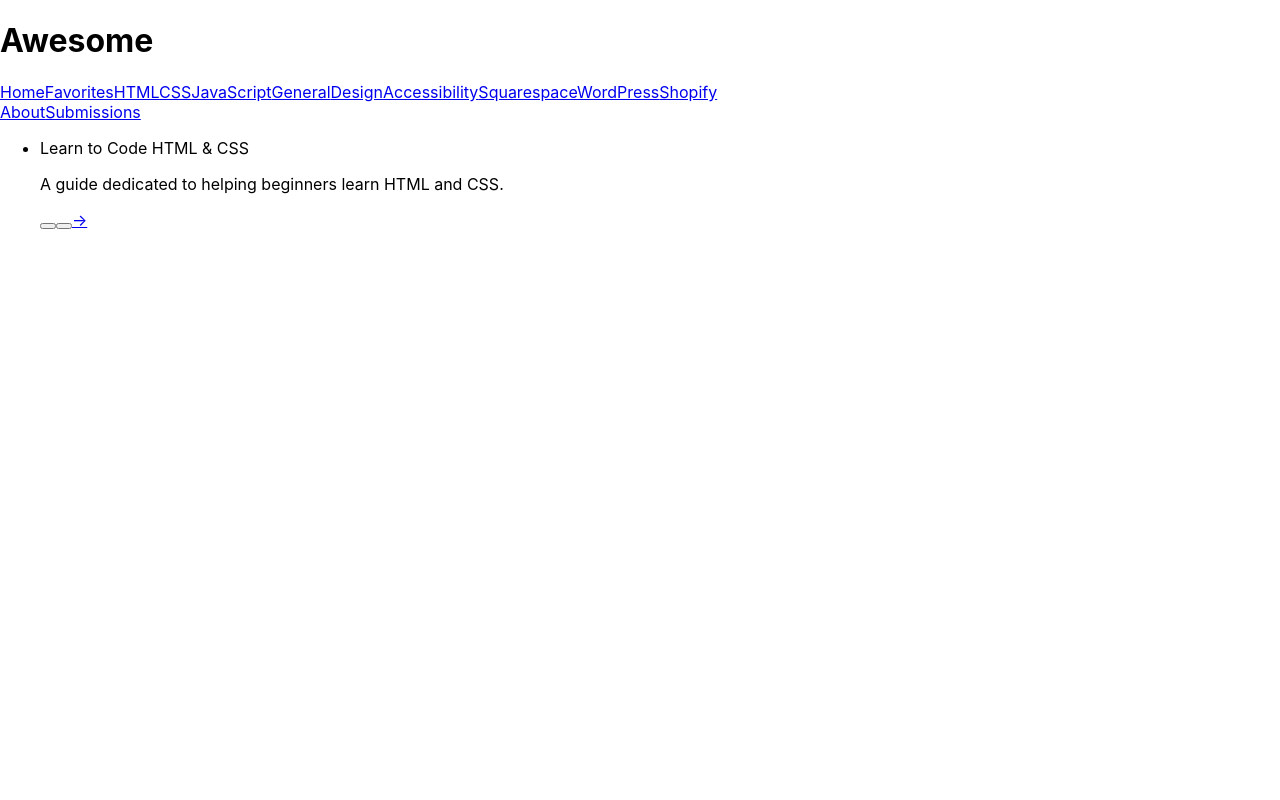
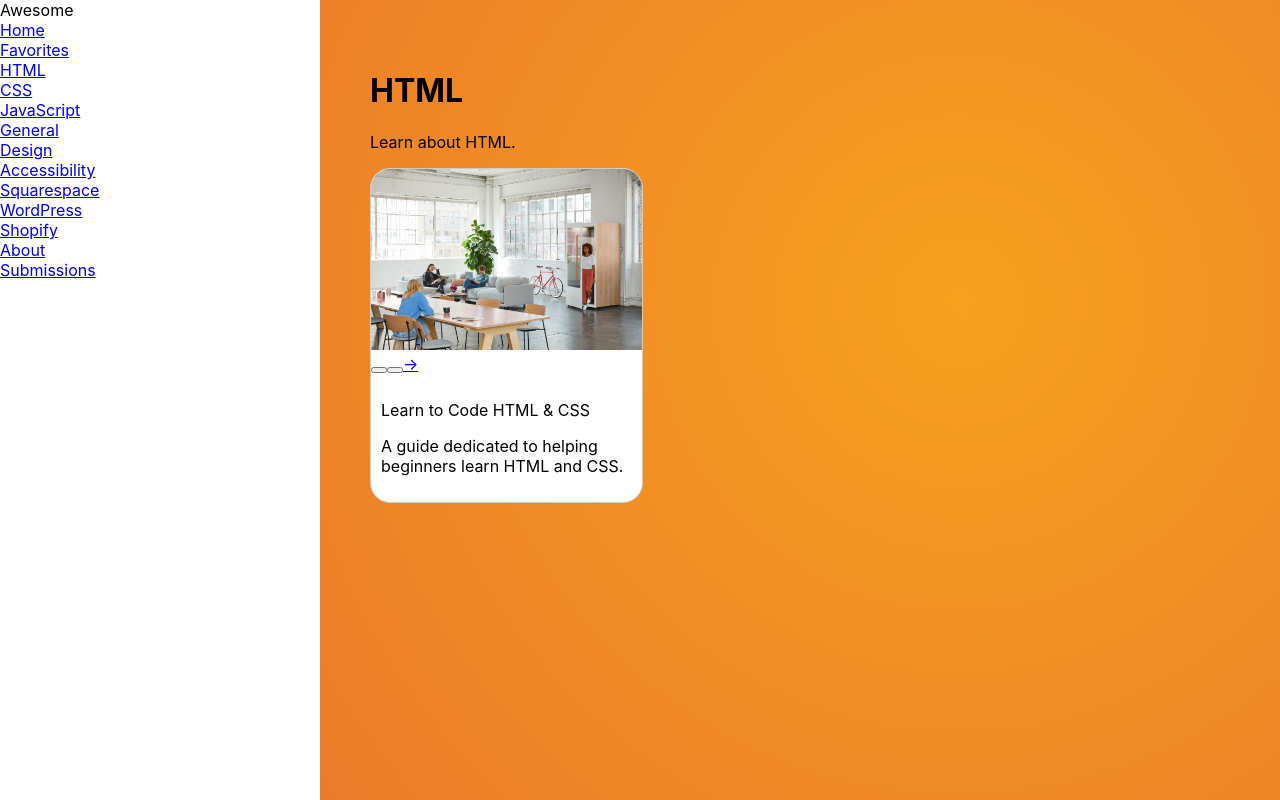
Before and after one commit to hrtovey/design-resources, a React (Create React App) app: page /html in a window 1280 px wide. Built offline with nearby package versions, Linux system fonts and the light colour scheme.

Commit message:
Reorganize resources and start styling

```diff
--- a/src/App.css
+++ b/src/App.css
@@ -1,3 +1,49 @@
-.secret-frame {
-  display: none;
+body {
+  background-image: radial-gradient( circle farthest-corner at 75% 37.8%,  rgba(247,160,30,1) 0%, rgba(231,111,46,1) 100.2% );
 }
+
+.App {
+  display: grid;
+  grid-template-columns: 320px 1fr;
+  min-height: 100vh;
+}
+
+header {
+  background: white;
+}
+
+header a {
+  display: block;
+}
+
+.logo {
+  margin: 0;
+}
+.resources {
+  padding: 50px;
+}
+.resources__list {
+  list-style-type: none;
+  margin: 0;
+  padding: 0;
+  display: grid;
+  grid-template-columns: repeat(3, 1fr);
+  grid-row-gap: 20px;
+  grid-column-gap: 20px;
+}
+
+.resource {
+  border: 1px solid #ccc;
+  border-radius: 20px;
+  overflow: hidden;
+  background: white;
+}
+
+.resource__text {
+  padding: 10px;
+}
+
+.resource__image {
+  max-width: 100%;
+  height: auto;
+}
--- a/src/App.js
+++ b/src/App.js
@@ -7,7 +7,6 @@ import React from "react";
 import { Link, BrowserRouter, Route } from "react-router-dom";
 import "./App.css";
 import resources from "./resources";
-import HomePage from "./Components/HomePage";
 import SubmitPage from "./Components/SubmitPage";
 import ThankYouPage from "./Components/ThankYouPage";
 import AboutPage from "./Components/AboutPage";
@@ -31,7 +30,7 @@ class App extends React.Component {
       <div className="App">
         <BrowserRouter>
           <header>
-            <h1>Awesome</h1>
+            <p className="logo">Awesome</p>
             <nav className="primary-nav">
               <Link to="/">Home</Link>
               <Link to="/favorites">Favorites</Link>
@@ -51,7 +50,10 @@ class App extends React.Component {
             </nav>
           </header>
           <main>
-            <Route exact path="/" component={HomePage} />
+            <Route exact path="/"
+              render={props => (
+                <ResourcesPage {...props} state={{resources: this.state.resources}} />
+              )} />
             <Route
               path="/favorites"
               render={props => (
--- a/src/Components/Resource.js
+++ b/src/Components/Resource.js
@@ -23,15 +23,18 @@ class Resource extends React.Component {
     return (
       <li className="resource">
         <div className="resource__info">
-          <p className="resource__title">{this.props.details.title}</p>
-          <p className="resource__description">{this.props.details.desc}</p>
-        </div>
-        <div className="resource__footer">
-          <button className="favorite" onClick={this.favoriteLink} />
-          <button className="copy-link" onClick={this.copyLink} />
-          <a href={this.props.details.link} className="resource__link">
-            ->
-          </a>
+          <img className="resource__image" src={require('../images/' + this.props.details.image)} alt=""/>
+          <div className="resource__buttons">
+            <button className="favorite" onClick={this.favoriteLink} />
+            <button className="copy-link" onClick={this.copyLink} />
+            <a href={this.props.details.link} className="resource__link">
+              ->
+            </a>
+          </div>
+          <div className="resource__text">
+            <p className="resource__title">{this.props.details.title}</p>
+            <p className="resource__description">{this.props.details.desc}</p>
+          </div>
         </div>
       </li>
     );
--- a/src/Components/ResourcesPage.js
+++ b/src/Components/ResourcesPage.js
@@ -2,20 +2,44 @@ import React from "react";
 import Resource from "./Resource";
 
 const ResourcesPage = props => {
+
   if (props.state !== null) {
+    if (props.location.pathname === "/") {
       return (
         <div className="resources">
+          <h1>Resources</h1>
+          <p>for designers.</p>
           <ul className="resources__list">
-          {Object.keys(props.state.resources).map(key => (
+            {Object.keys(props.state.resources).map(topic => (
+              Object.keys(props.state.resources[topic].resourcesList).map(resource => (
+                <Resource
+                  key={resource}
+                  index={resource}
+                  details={props.state.resources[topic].resourcesList[resource]}
+                />
+              )
+              )
+            ))}
+          </ul>
+        </div>
+      );
+    } else {
+      return (
+        <div className="resources">
+          <h1>{props.state.resources.title}</h1>
+          <p>{props.state.resources.desc}</p>
+          <ul className="resources__list">
+            {Object.keys(props.state.resources.resourcesList).map(key => (
               <Resource
                 key={key}
                 index={key}
-              details={props.state.resources[key]}
+                details={props.state.resources.resourcesList[key]}
               />
             ))}
           </ul>
         </div>
       );
+    }
   } else {
     return <div>Nothing to see here...</div>;
   }
--- a/src/resources.js
+++ b/src/resources.js
@@ -1,179 +1,215 @@
 const resources = {
   css: {
+    title: "CSS",
+    desc: "Learn about CSS.",
+    resourcesList: {
       resource1: {
         title: "Flexbox Froggy",
-      image: "/images/hali.jpg",
+        image: "sample.jpg",
         desc: "A fun game that helps you to learn Flexbox.",
         link: "https://flexboxfroggy.com/"
       },
       resource2: {
         title: "Flexbox Froggy 2",
-      image: "/images/hali.jpg",
+        image: "sample.jpg",
         desc: "A fun game that helps you to learn Flexbox.",
         link: "https://flexboxfroggy.com/"
       },
       resource3: {
         title: "Flexbox Froggy 2",
-      image: "/images/hali.jpg",
+        image: "sample.jpg",
         desc: "A fun game that helps you to learn Flexbox.",
         link: "https://flexboxfroggy.com/"
       },
       resource4: {
         title: "Flexbox Froggy 2",
-      image: "/images/hali.jpg",
+        image: "sample.jpg",
         desc: "A fun game that helps you to learn Flexbox.",
         link: "https://flexboxfroggy.com/"
       },
       resource5: {
         title: "Flexbox Froggy 2",
-      image: "/images/hali.jpg",
+        image: "sample.jpg",
         desc: "A fun game that helps you to learn Flexbox.",
         link: "https://flexboxfroggy.com/"
       },
       resource6: {
         title: "Flexbox Froggy 2",
-      image: "/images/hali.jpg",
+        image: "sample.jpg",
         desc: "A fun game that helps you to learn Flexbox.",
         link: "https://flexboxfroggy.com/"
       },
       resource7: {
         title: "Flexbox Froggy 2",
-      image: "/images/hali.jpg",
+        image: "sample.jpg",
         desc: "A fun game that helps you to learn Flexbox.",
         link: "https://flexboxfroggy.com/"
       },
       resource8: {
         title: "Flexbox Froggy 2",
-      image: "/images/hali.jpg",
+        image: "sample.jpg",
         desc: "A fun game that helps you to learn Flexbox.",
         link: "https://flexboxfroggy.com/"
       },
       resource9: {
         title: "Flexbox Froggy 2",
-      image: "/images/hali.jpg",
+        image: "sample.jpg",
         desc: "A fun game that helps you to learn Flexbox.",
         link: "https://flexboxfroggy.com/"
       },
       resource10: {
         title: "Flexbox Froggy 2",
-      image: "/images/hali.jpg",
+        image: "sample.jpg",
         desc: "A fun game that helps you to learn Flexbox.",
         link: "https://flexboxfroggy.com/"
       },
       resource11: {
         title: "Flexbox Froggy 2",
-      image: "/images/hali.jpg",
+        image: "sample.jpg",
         desc: "A fun game that helps you to learn Flexbox.",
         link: "https://flexboxfroggy.com/"
       },
       resource12: {
         title: "Flexbox Froggy 2",
-      image: "/images/hali.jpg",
+        image: "sample.jpg",
         desc: "A fun game that helps you to learn Flexbox.",
         link: "https://flexboxfroggy.com/"
       },
       resource13: {
         title: "Flexbox Froggy 2",
-      image: "/images/hali.jpg",
+        image: "sample.jpg",
         desc: "A fun game that helps you to learn Flexbox.",
         link: "https://flexboxfroggy.com/"
       },
       resource14: {
         title: "Flexbox Froggy 2",
-      image: "/images/hali.jpg",
+        image: "sample.jpg",
         desc: "A fun game that helps you to learn Flexbox.",
         link: "https://flexboxfroggy.com/"
       },
       resource15: {
         title: "Flexbox Froggy 2",
-      image: "/images/hali.jpg",
+        image: "sample.jpg",
         desc: "A fun game that helps you to learn Flexbox.",
         link: "https://flexboxfroggy.com/"
       },
       resource16: {
         title: "Flexbox Froggy 2",
-      image: "/images/hali.jpg",
+        image: "sample.jpg",
         desc: "A fun game that helps you to learn Flexbox.",
         link: "https://flexboxfroggy.com/"
       },
       resource17: {
         title: "Flexbox Froggy 2",
-      image: "/images/hali.jpg",
+        image: "sample.jpg",
         desc: "A fun game that helps you to learn Flexbox.",
         link: "https://flexboxfroggy.com/"
       }
+    }
   },
   html: {
+    title: "HTML",
+    desc: "Learn about HTML.",
+    resourcesList: {
       resource1: {
         title: "Learn to Code HTML & CSS",
-      image: "/images/hali.jpg",
+        image: "sample.jpg",
         desc: "A guide dedicated to helping beginners learn HTML and CSS.",
         link: "https://learn.shayhowe.com/html-css/"
       }
+    }
   },
   javascript: {
+    title: "JavaScript",
+    desc: "Learn about JavaScript.",
+    resourcesList: {
       resource1: {
         title: "Free Code Camp",
-      image: "/images/hali.jpg",
-      desc:
-        "A free, online bootcamp to get you up and running as a web developer.",
-      link: "https://www.freecodecamp.org/"
-    }
-  },
-  general: {
-    resource1: {
-      title: "Free Code Camp",
-      image: "/images/hali.jpg",
-      desc:
-        "A free, online bootcamp to get you up and running as a web developer.",
-      link: "https://www.freecodecamp.org/"
-    }
-  },
-  design: {
-    resource1: {
-      title: "Free Code Camp",
-      image: "/images/hali.jpg",
-      desc:
-        "A free, online bootcamp to get you up and running as a web developer.",
-      link: "https://www.freecodecamp.org/"
-    }
-  },
-  accessibility: {
-    resource1: {
-      title: "Free Code Camp",
-      image: "/images/hali.jpg",
-      desc:
-        "A free, online bootcamp to get you up and running as a web developer.",
-      link: "https://www.freecodecamp.org/"
-    }
-  },
-  squarespace: {
-    resource1: {
-      title: "Free Code Camp",
-      image: "/images/hali.jpg",
-      desc:
-        "A free, online bootcamp to get you up and running as a web developer.",
-      link: "https://www.freecodecamp.org/"
-    }
-  },
-  wordpress: {
-    resource1: {
-      title: "Free Code Camp",
-      image: "/images/hali.jpg",
-      desc:
-        "A free, online bootcamp to get you up and running as a web developer.",
-      link: "https://www.freecodecamp.org/"
-    }
-  },
-  shopify: {
-    resource1: {
-      title: "Free Code Camp",
-      image: "/images/hali.jpg",
+        image: "sample.jpg",
         desc:
           "A free, online bootcamp to get you up and running as a web developer.",
         link: "https://www.freecodecamp.org/"
       }
     }
+  },
+  general: {
+    title: "General",
+    desc: "Learn about General.",
+    resourcesList: {
+      resource1: {
+        title: "Free Code Camp",
+        image: "sample.jpg",
+        desc:
+          "A free, online bootcamp to get you up and running as a web developer.",
+        link: "https://www.freecodecamp.org/"
+      }
+    }
+  },
+  design: {
+    title: "Design",
+    desc: "Learn about Design.",
+    resourcesList: {
+      resource1: {
+        title: "Free Code Camp",
+        image: "sample.jpg",
+        desc:
+          "A free, online bootcamp to get you up and running as a web developer.",
+        link: "https://www.freecodecamp.org/"
+      }
+    }
+  },
+  accessibility: {
+    title: "Accessibility",
+    desc: "Learn about Accessibility.",
+    resourcesList: {
+      resource1: {
+        title: "Free Code Camp",
+        image: "sample.jpg",
+        desc:
+          "A free, online bootcamp to get you up and running as a web developer.",
+        link: "https://www.freecodecamp.org/"
+      }
+    }
+  },
+  squarespace: {
+    title: "Squarespace",
+    desc: "Learn about Squarespace.",
+    resourcesList: {
+      resource1: {
+        title: "Free Code Camp",
+        image: "sample.jpg",
+        desc:
+          "A free, online bootcamp to get you up and running as a web developer.",
+        link: "https://www.freecodecamp.org/"
+      }
+    }
+  },
+  wordpress: {
+    title: "WordPress",
+    desc: "Learn about WordPress.",
+    resourcesList: {
+      resource1: {
+        title: "Free Code Camp",
+        image: "sample.jpg",
+        desc:
+          "A free, online bootcamp to get you up and running as a web developer.",
+        link: "https://www.freecodecamp.org/"
+      }
+    }
+  },
+  shopify: {
+    title: "Shopify",
+    desc: "Learn about Shopify.",
+    resourcesList: {
+      resource1: {
+        title: "Free Code Camp",
+        image: "sample.jpg",
+        desc:
+          "A free, online bootcamp to get you up and running as a web developer.",
+        link: "https://www.freecodecamp.org/"
+      }
+    }
+  }
 };
 
 export default resources;
```
Also changed, not shown: src/images/sample.jpg (added), 1 other file (tests, documents, lock files or other folders). Lines whose indentation alone changed are shown as unchanged.
